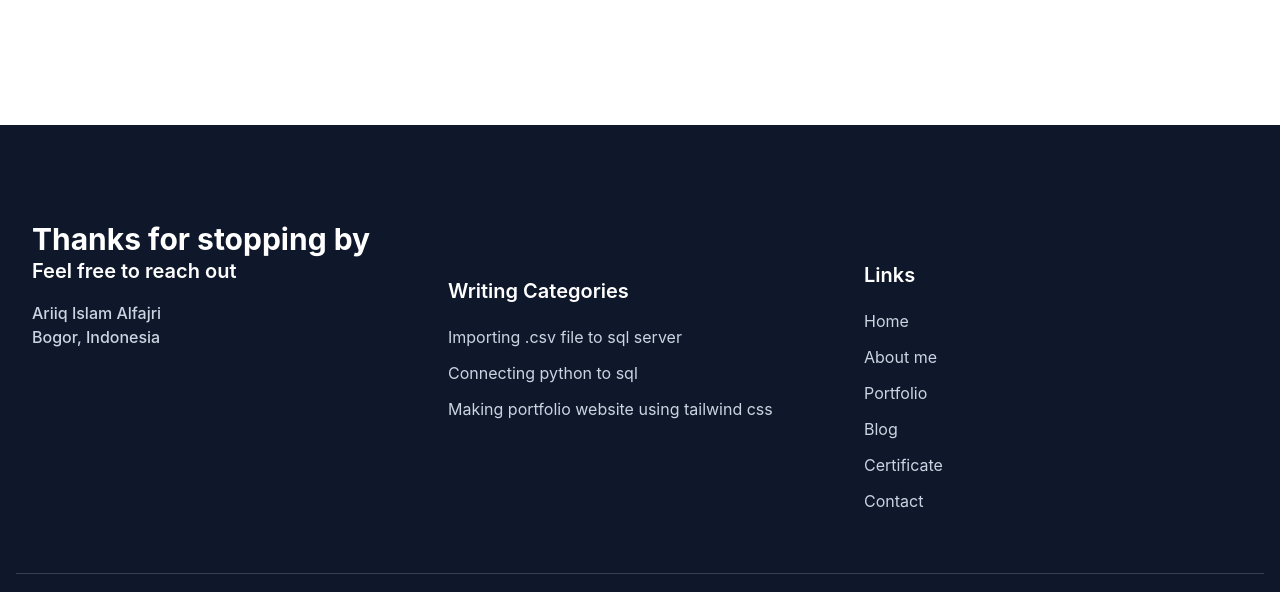
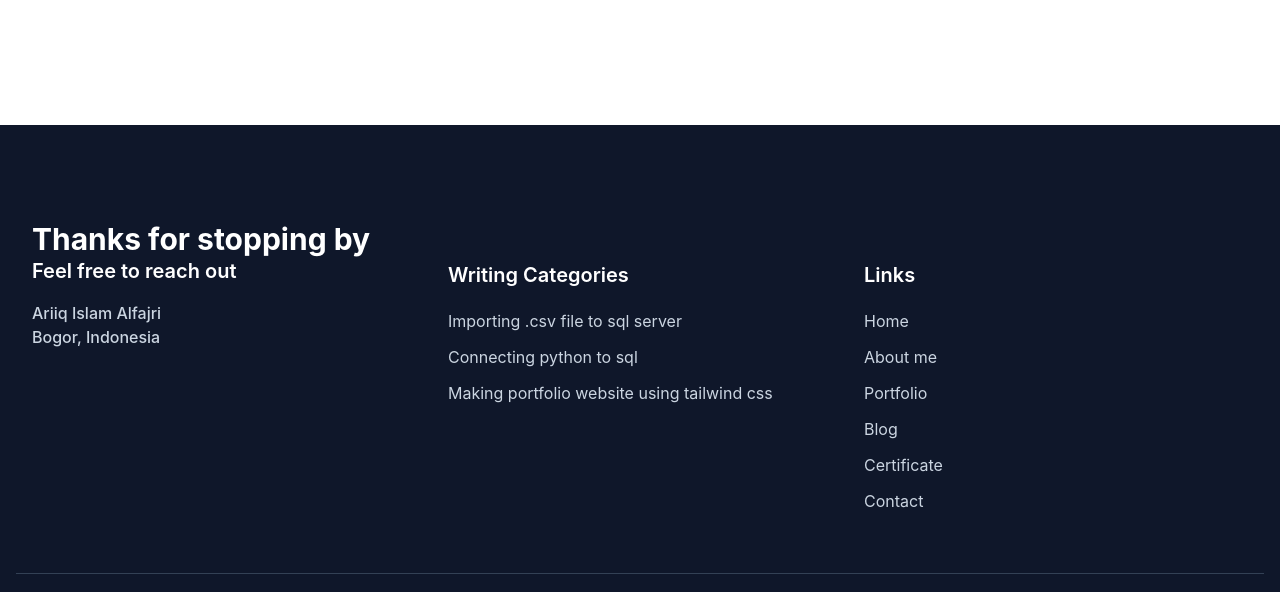
Before and after one commit to ariiqalfajri/website-portofolio, a website: page index.html in a window 1280 px wide. Shown: the part 5472-6064 px from the top of the page. Drawn offline with Linux system fonts and the light colour scheme.

Commit message:
fixing footer, pr tinggal form

```diff
--- a/index.html
+++ b/index.html
@@ -428,7 +428,7 @@
                     <p>Ariiq Islam Alfajri</p>
                     <p>Bogor, Indonesia</p>
                 </div>
-                <div class="w-full px-4 mt-4 mb-12 md:w-1/3"> <!--Mid section-->
+                <div class="w-full px-4 mb-12 md:w-1/3"> <!--Mid section-->
                     <h3 class="font-semibold text-xl text-white mb-5 lg:pt-10">Writing Categories</h3>
                     <ul class="text-slate-300">
                         <li>
```
